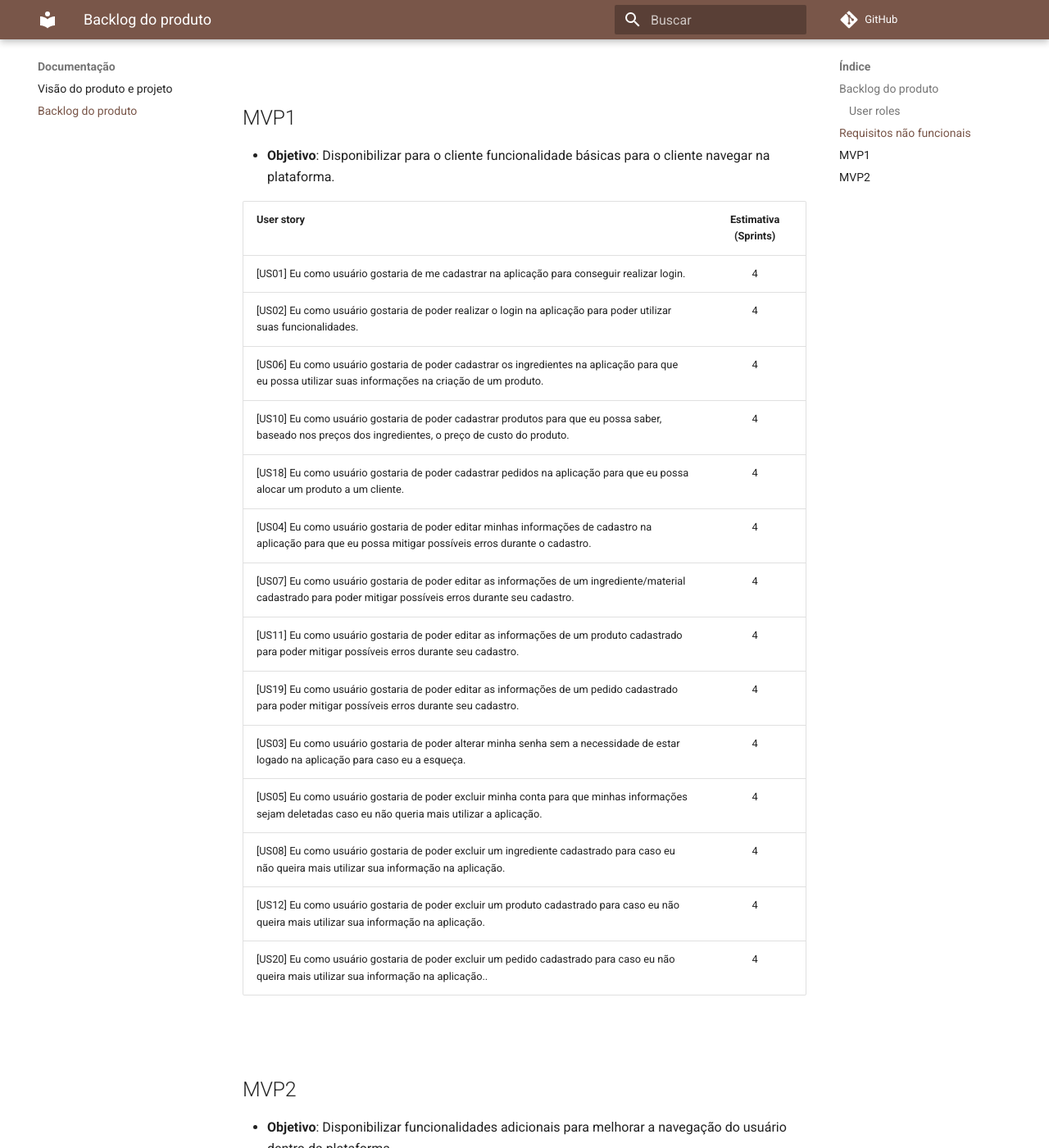
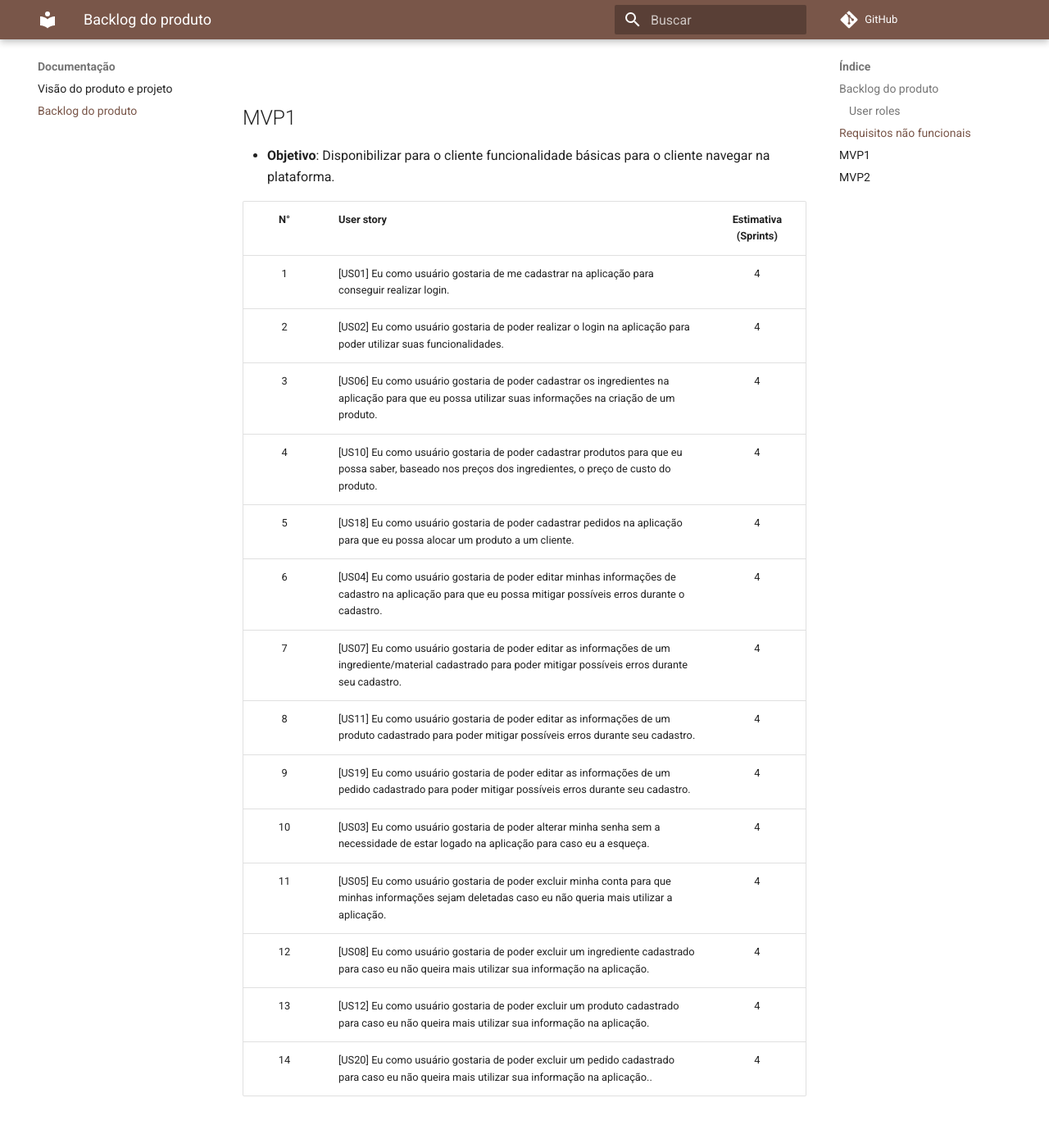
Before and after one commit to mdsreq-fga-unb/2022.2-Receitalista, an MkDocs documentation site: the page built from docs/backlog_do_produto.md, in a window 1280 px wide and 1400 px high, scrolled down 3774 px. Shown: the whole window at 82% size. Built offline with MkDocs 1.6.1 and Material for MkDocs 9.7.7, drawn with Linux system fonts in a browser that asks for light colours; comment, search, counter and statistics services are not loaded.

Commit message:
Update backlog_do_produto.md

```diff
--- a/docs/backlog_do_produto.md
+++ b/docs/backlog_do_produto.md
@@ -61,22 +61,22 @@
 
  - **Objetivo**: Disponibilizar para o cliente funcionalidade básicas para o cliente navegar na plataforma.
 
-| User story | Estimativa (Sprints) |
-|---------|:----------------------:|
-| [US01] Eu como usuário gostaria de me cadastrar na aplicação para conseguir realizar login. | 4 |
-| [US02] Eu como usuário gostaria de poder realizar o login na aplicação para poder utilizar suas funcionalidades. | 4 |
-| [US06] Eu como usuário gostaria de poder cadastrar os ingredientes na aplicação para que eu possa utilizar suas informações na criação de um produto.  | 4 |
-| [US10] Eu como usuário gostaria de poder cadastrar produtos para que eu possa saber, baseado nos preços dos ingredientes, o preço de custo do produto. | 4 |
-| [US18] Eu como usuário gostaria de poder cadastrar pedidos na aplicação para que eu possa alocar um produto a um cliente. | 4 |
-| [US04] Eu como usuário gostaria de poder editar minhas informações de cadastro na aplicação para que eu possa mitigar possíveis erros durante o cadastro. | 4 |
-| [US07] Eu como usuário gostaria de poder editar as informações de um ingrediente/material cadastrado para poder mitigar possíveis erros durante seu cadastro. | 4 |
-| [US11] Eu como usuário gostaria de poder editar as informações de um produto cadastrado para poder mitigar possíveis erros durante seu cadastro. | 4 |
-| [US19] Eu como usuário gostaria de poder editar as informações de um pedido cadastrado para poder mitigar possíveis erros durante seu cadastro. | 4 |
-| [US03] Eu como usuário gostaria de poder alterar minha senha sem a necessidade de estar logado na aplicação para caso eu a esqueça. | 4 |
-| [US05] Eu como usuário gostaria de poder excluir minha conta para que minhas informações sejam deletadas caso eu não queria mais utilizar a aplicação. | 4 |
-| [US08] Eu como usuário gostaria de poder excluir um ingrediente cadastrado para caso eu não queira mais utilizar sua informação na aplicação.  | 4 |
-| [US12] Eu como usuário gostaria de poder excluir um produto cadastrado para caso eu não queira mais utilizar sua informação na aplicação. | 4 |
-| [US20] Eu como usuário gostaria de poder excluir um pedido cadastrado para caso eu não queira mais utilizar sua informação na aplicação.. | 4 |
+N° | User story | Estimativa (Sprints) |
+:-----:|---------|:----------------------:|
+1| [US01] Eu como usuário gostaria de me cadastrar na aplicação para conseguir realizar login. | 4 |
+2| [US02] Eu como usuário gostaria de poder realizar o login na aplicação para poder utilizar suas funcionalidades. | 4 |
+3| [US06] Eu como usuário gostaria de poder cadastrar os ingredientes na aplicação para que eu possa utilizar suas informações na criação de um produto.  | 4 |
+4| [US10] Eu como usuário gostaria de poder cadastrar produtos para que eu possa saber, baseado nos preços dos ingredientes, o preço de custo do produto. | 4 |
+5| [US18] Eu como usuário gostaria de poder cadastrar pedidos na aplicação para que eu possa alocar um produto a um cliente. | 4 |
+6| [US04] Eu como usuário gostaria de poder editar minhas informações de cadastro na aplicação para que eu possa mitigar possíveis erros durante o cadastro. | 4 |
+7| [US07] Eu como usuário gostaria de poder editar as informações de um ingrediente/material cadastrado para poder mitigar possíveis erros durante seu cadastro. | 4 |
+8| [US11] Eu como usuário gostaria de poder editar as informações de um produto cadastrado para poder mitigar possíveis erros durante seu cadastro. | 4 |
+9| [US19] Eu como usuário gostaria de poder editar as informações de um pedido cadastrado para poder mitigar possíveis erros durante seu cadastro. | 4 |
+10| [US03] Eu como usuário gostaria de poder alterar minha senha sem a necessidade de estar logado na aplicação para caso eu a esqueça. | 4 |
+11| [US05] Eu como usuário gostaria de poder excluir minha conta para que minhas informações sejam deletadas caso eu não queria mais utilizar a aplicação. | 4 |
+12| [US08] Eu como usuário gostaria de poder excluir um ingrediente cadastrado para caso eu não queira mais utilizar sua informação na aplicação.  | 4 |
+13| [US12] Eu como usuário gostaria de poder excluir um produto cadastrado para caso eu não queira mais utilizar sua informação na aplicação. | 4 |
+14| [US20] Eu como usuário gostaria de poder excluir um pedido cadastrado para caso eu não queira mais utilizar sua informação na aplicação.. | 4 |
 
 <br>
 
@@ -84,15 +84,15 @@
 
   - **Objetivo**: Disponibilizar funcionalidades adicionais para melhorar a navegação do usuário dentro da plataforma.
 
-| User story | Estimativa (Sprints) |
-|---------|:----------------------:|
-| [US09] Eu como usuário gostaria de poder visualizar a listagem dos meus ingredientes cadastrados na aplicação para manter controle dos ingredientes cadastrados. | 4 |
-| [US13] Eu como usuário gostaria de poder visualizar a listagem dos meus produtos cadastrados na aplicação para ter um apanhado geral de todos eles. | 4 |
-| [US14] Eu como usuário gostaria de poder realizar o cadastro das informações dos meus clientes na aplicação para utilizar durante o gerenciamento de pedidos. | 4 |
-| [US15] Eu como usuário gostaria de poder editar as informações de um cliente cadastrado na aplicação para poder mitigar possíveis erros durante seu cadastro. | 4 |
-| [US16] Eu como usuário gostaria de poder excluir um cliente cadastrado para caso eu não queira mais utilizar sua informação na aplicação. | 4 |
-| [US17] Eu como usuário gostaria de poder visualizar a listagem dos meus clientes cadastrados na aplicação para poder visualizar o perfil de consumo de cada cliente. | 4 |
-| [US21] Eu como usuário gostaria de poder visualizar a listagem dos  pedidos cadastrados na aplicação para manter controle de gastos e lucros. | 4 |
-| [US22] Eu como usuário gostaria de visualizar os gastos com cada ingrediente mensalmente para poder estimar margem de lucro por produto. | 4 |
-| [US23] Eu como usuário gostaria de visualizar qual a margem de lucro mensal por produto para gerenciar o preço de venda para cada pedido. | 4 |
-| [US24] Eu como usuário gostaria de visualizar qual a margem de lucro de todos os pedidos mensalmente ter controle da minha margem de lucro. | 4 |
+N° | User story | Estimativa (Sprints) |
+:-----:|---------|:----------------------:|
+1| [US09] Eu como usuário gostaria de poder visualizar a listagem dos meus ingredientes cadastrados na aplicação para manter controle dos ingredientes cadastrados. | 4 |
+2| [US13] Eu como usuário gostaria de poder visualizar a listagem dos meus produtos cadastrados na aplicação para ter um apanhado geral de todos eles. | 4 |
+3| [US14] Eu como usuário gostaria de poder realizar o cadastro das informações dos meus clientes na aplicação para utilizar durante o gerenciamento de pedidos. | 4 |
+4| [US15] Eu como usuário gostaria de poder editar as informações de um cliente cadastrado na aplicação para poder mitigar possíveis erros durante seu cadastro. | 4 |
+5| [US16] Eu como usuário gostaria de poder excluir um cliente cadastrado para caso eu não queira mais utilizar sua informação na aplicação. | 4 |
+6| [US17] Eu como usuário gostaria de poder visualizar a listagem dos meus clientes cadastrados na aplicação para poder visualizar o perfil de consumo de cada cliente. | 4 |
+7| [US21] Eu como usuário gostaria de poder visualizar a listagem dos  pedidos cadastrados na aplicação para manter controle de gastos e lucros. | 4 |
+8| [US22] Eu como usuário gostaria de visualizar os gastos com cada ingrediente mensalmente para poder estimar margem de lucro por produto. | 4 |
+9| [US23] Eu como usuário gostaria de visualizar qual a margem de lucro mensal por produto para gerenciar o preço de venda para cada pedido. | 4 |
+10| [US24] Eu como usuário gostaria de visualizar qual a margem de lucro de todos os pedidos mensalmente ter controle da minha margem de lucro. | 4 |
```
